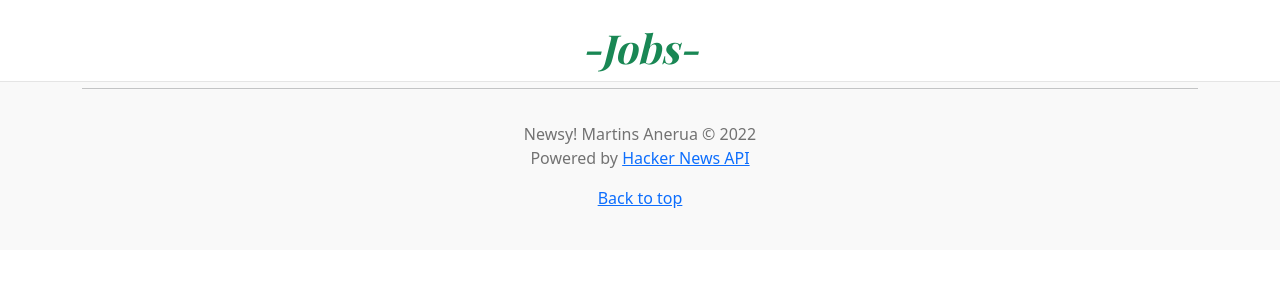
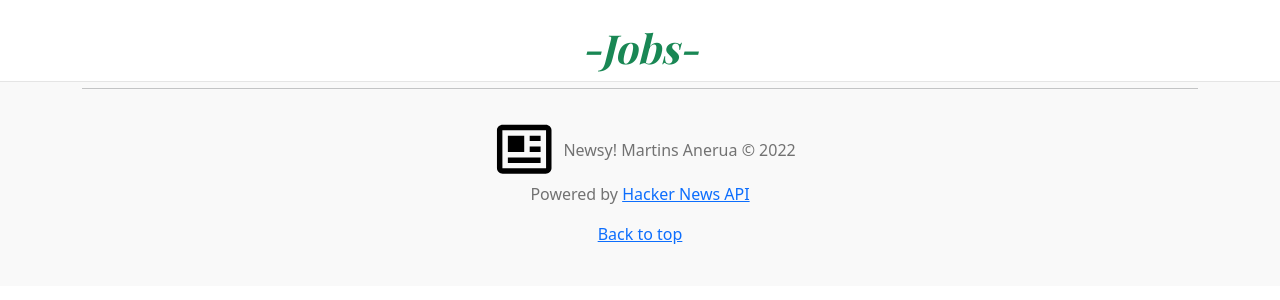
Before and after one commit to anerua/Newsy, a Django app: page /jobs/ in a window 1280 px wide. Shown: the part 150-450 px from the top of the page. Run offline with Django 3.2, Linux system fonts and the light colour scheme; data that the repository does not hold is empty; parts of the project's set-up code (start-up, migrations or seed data) failed here and were passed over.

Commit message:
Add newsy icon to footer

```diff
--- a/newsyapp/templates/newsyapp/layout.html
+++ b/newsyapp/templates/newsyapp/layout.html
@@ -53,7 +53,7 @@
 
         <footer class="blog-footer">
             <p>
-                Newsy! Martins Anerua &copy; 2022<br>
+                <svg xmlns="http://www.w3.org/2000/svg" width="75" height="60" viewBox="0 2 22 22" style="fill: rgba(0, 0, 0, 1);transform: ;msFilter:;"><path d="M19.875 3H4.125C2.953 3 2 3.897 2 5v14c0 1.103.953 2 2.125 2h15.75C21.047 21 22 20.103 22 19V5c0-1.103-.953-2-2.125-2zm0 16H4.125c-.057 0-.096-.016-.113-.016-.007 0-.011.002-.012.008L3.988 5.046c.007-.01.052-.046.137-.046h15.75c.079.001.122.028.125.008l.012 13.946c-.007.01-.052.046-.137.046z"></path><path d="M6 7h6v6H6zm7 8H6v2h12v-2h-4zm1-4h4v2h-4zm0-4h4v2h-4z"></path></svg> Newsy! Martins Anerua &copy; 2022<br>
                 Powered by <a href="https://hackernews.api-docs.io/v0/overview/introduction">Hacker News API</a>
             </p>
             <p>
```
